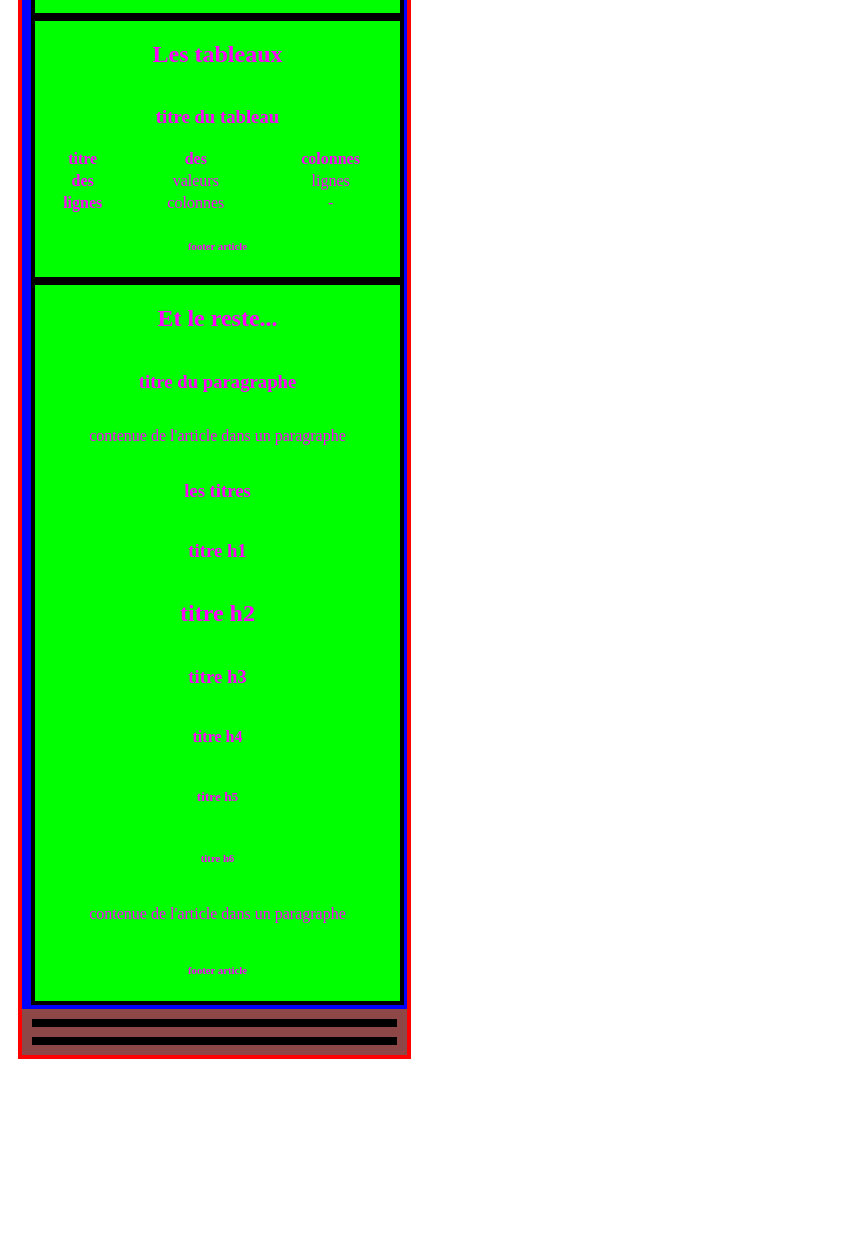
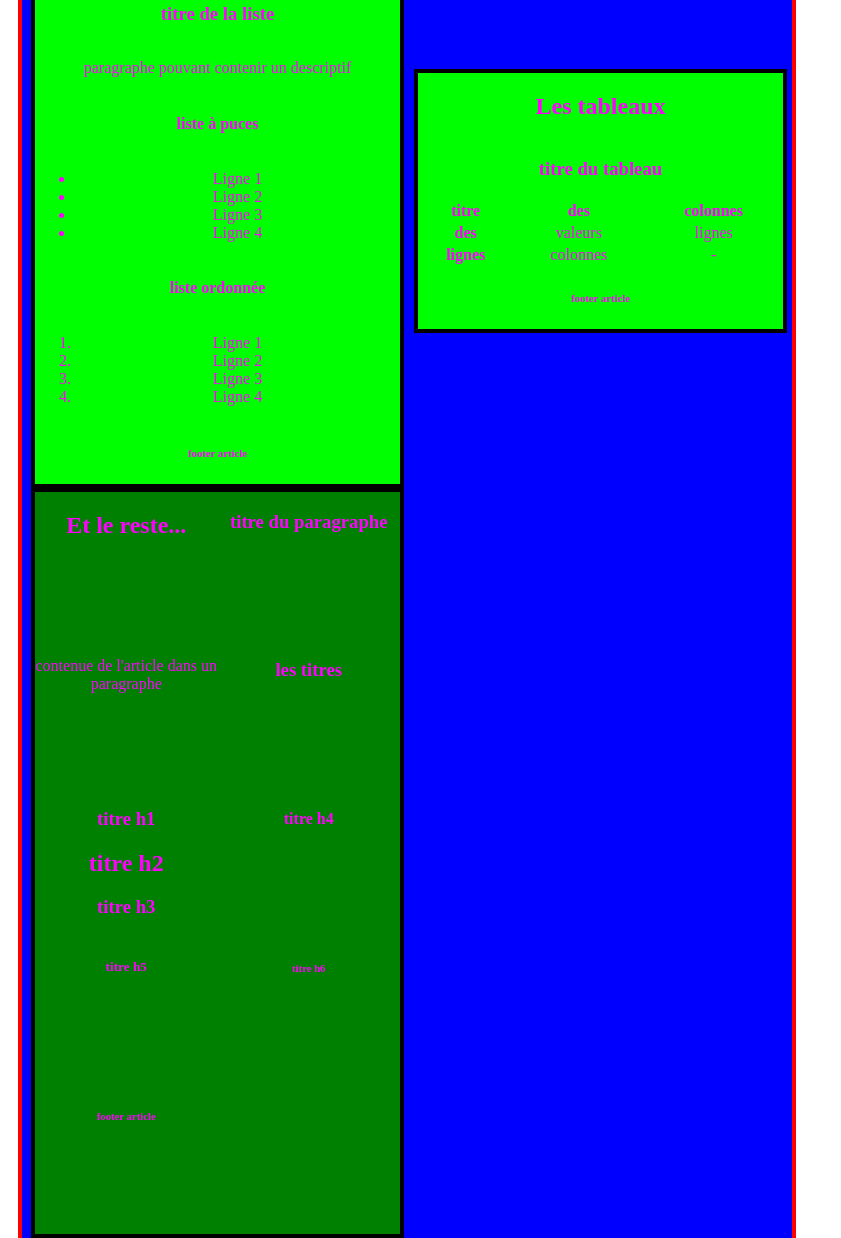
Before and after one commit to Zumokame/revisions, a plain HTML site: page HTML/html.html in a window 1280 px wide. Shown: the part 806-2044 px from the top of the page, without its empty margins (0-841 px from the left). Before the commit the page ends 1875 px from the top, so only its background shows below. Drawn offline with Linux system fonts and the light colour scheme.

Commit message:
quel bordel !

```diff
--- a/HTML/HTML.css
+++ b/HTML/HTML.css
@@ -57,3 +57,33 @@ html {
 .page-header {
   text-align: center;
 }
+
+@media screen and (min-width: 800px) {
+  .container {
+    border: solid 4px rgb(255, 0, 0);
+    background-color: rgb(142, 71, 71);
+    margin: auto 0% auto 0%;
+    margin: 10px;
+    width: 770px;
+  }
+  .main__section {
+    display: grid;
+    grid-template-columns: 1fr 1fr;
+    grid-template-rows: 1fr 1fr;
+    border: solid 4px rgb(0, 0, 255);
+  }
+
+  .section__article--grid {
+    display: grid;
+    grid-template-columns: 1fr 1fr;
+    grid-template-rows: repeat(5, 1fr);
+    background-color: green;
+  }
+
+  .section__article--titre {
+    grid-column: 1/3;
+    grid-row: 1;
+    height: 5rem;
+    background-color: aqua;
+  }
+}
--- a/HTML/html.html
+++ b/HTML/html.html
@@ -74,7 +74,7 @@
                         <h6>footer article</h6>
                     </footer>
                 </article>
-                <article class="section__article">
+                <article class="section__article section__article--grid">
                     <header class="article__header">
                         <h2 class="article__header--h2">Et le reste...</h2>
                     </header>
@@ -83,15 +83,14 @@
                        contenue de l'article dans un paragraphe
                     </p>
                     <h3 class="article__header--h3">les titres</h3>
-                    <h1>titre h1</h1>
-                    <h2>titre h2</h2>
-                    <h3>titre h3</h3>
+                    <div>
+                        <h1>titre h1</h1>
+                        <h2>titre h2</h2>
+                        <h3>titre h3</h3>
+                    </div>
                     <h4>titre h4</h4>
                     <h5>titre h5</h5>
                     <h6>titre h6</h6>
-                    <p class="article__header--p">
-                       contenue de l'article dans un paragraphe
-                    </p>
 
                     <footer class="article__footer">
                         <h6>footer article</h6>
```
